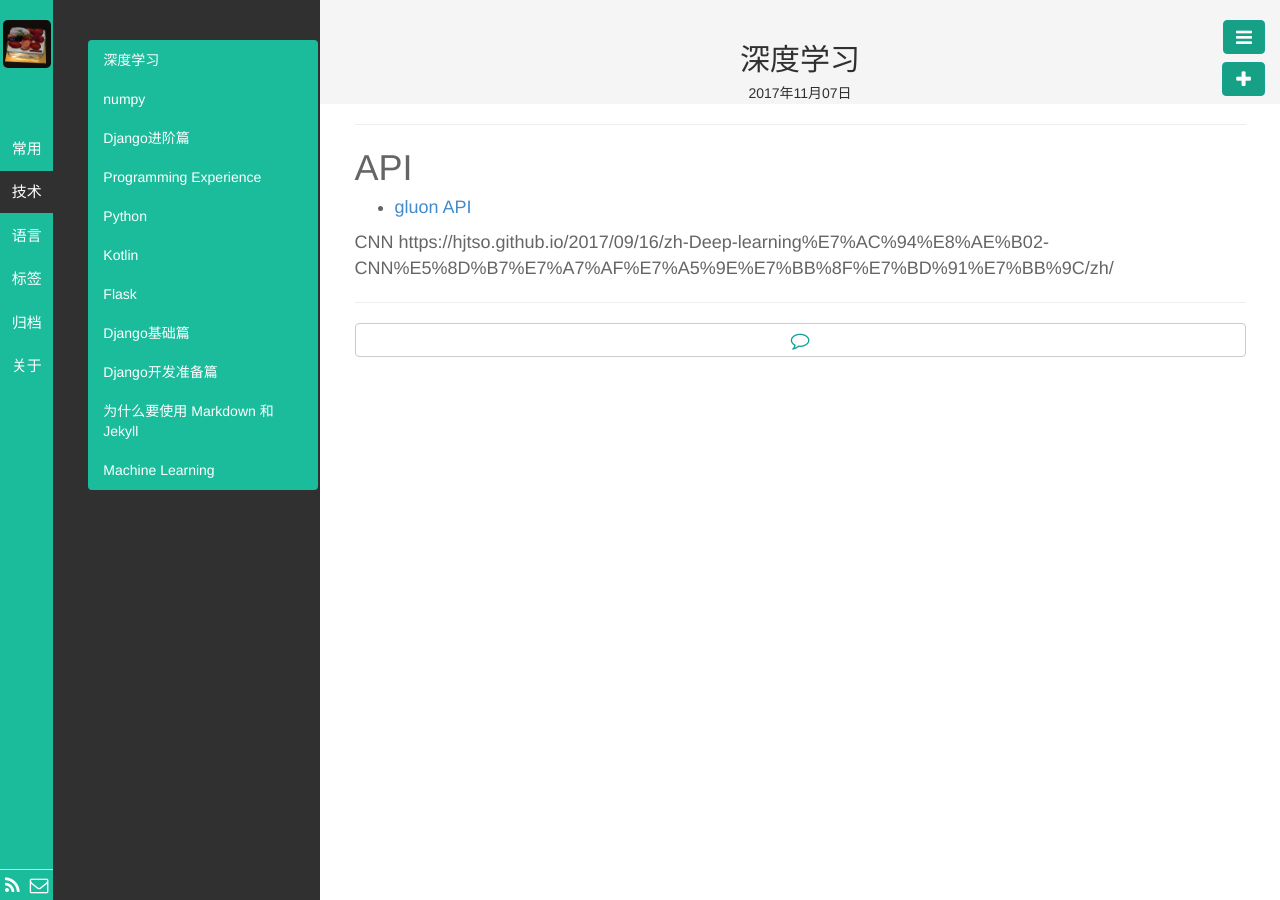
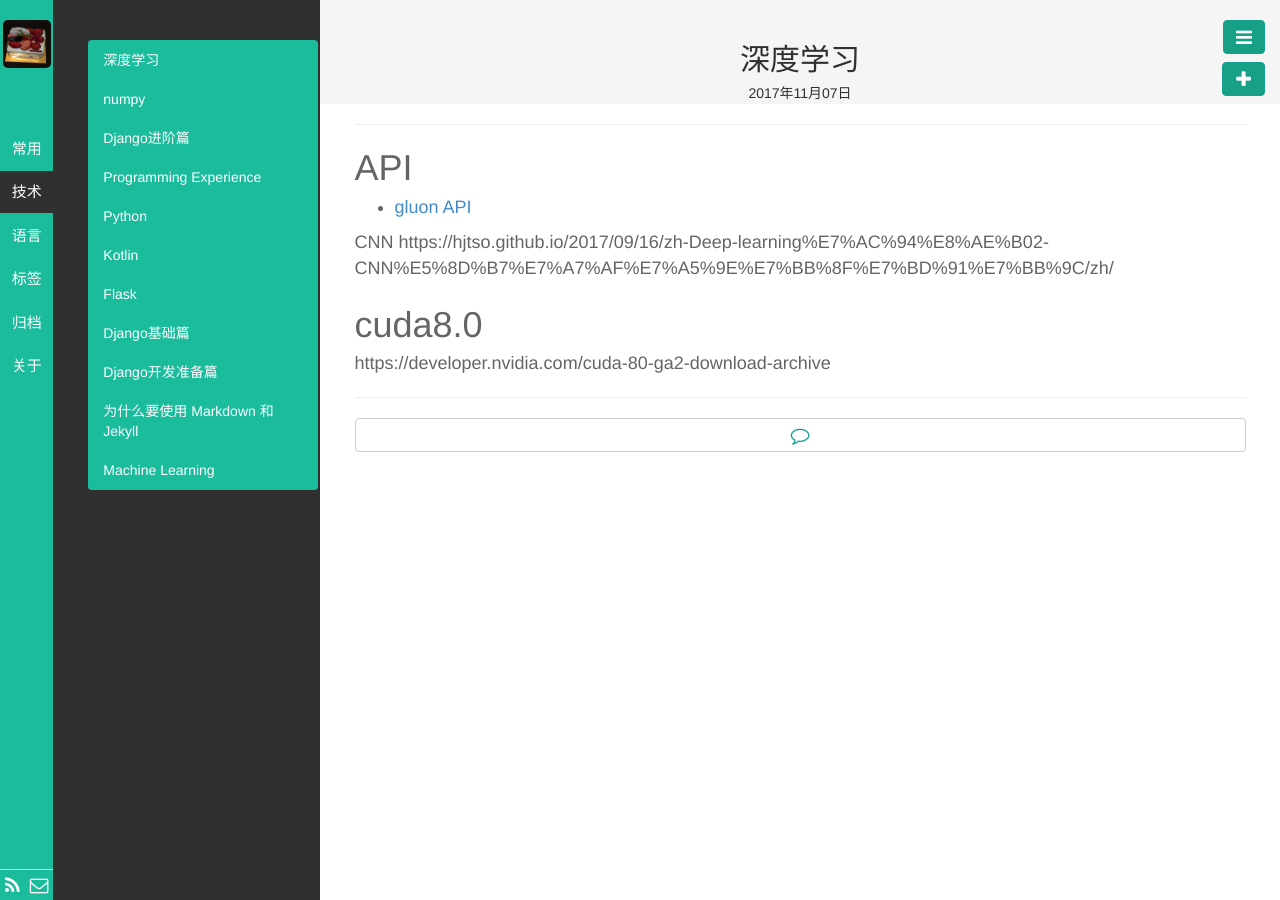
Before and after one commit to kyoyo/kyoyo.github.io, a Jekyll site: the page built from _posts/技術/2017-11-07-deep-learning.md, in a window 1280 px wide. Built offline with Jekyll 4.4.1, drawn with Linux system fonts in a browser that asks for light colours; Markdown is read by kramdown in place of the engine named in the settings.

Commit message:
Update 2017-11-07-deep-learning.md

```diff
--- a/_posts/技術/2017-11-07-deep-learning.md
+++ b/_posts/技術/2017-11-07-deep-learning.md
@@ -12,3 +12,7 @@ keywords:
 
 CNN
 https://hjtso.github.io/2017/09/16/zh-Deep-learning%E7%AC%94%E8%AE%B02-CNN%E5%8D%B7%E7%A7%AF%E7%A5%9E%E7%BB%8F%E7%BD%91%E7%BB%9C/zh/
+
+
+#cuda8.0
+https://developer.nvidia.com/cuda-80-ga2-download-archive
```
